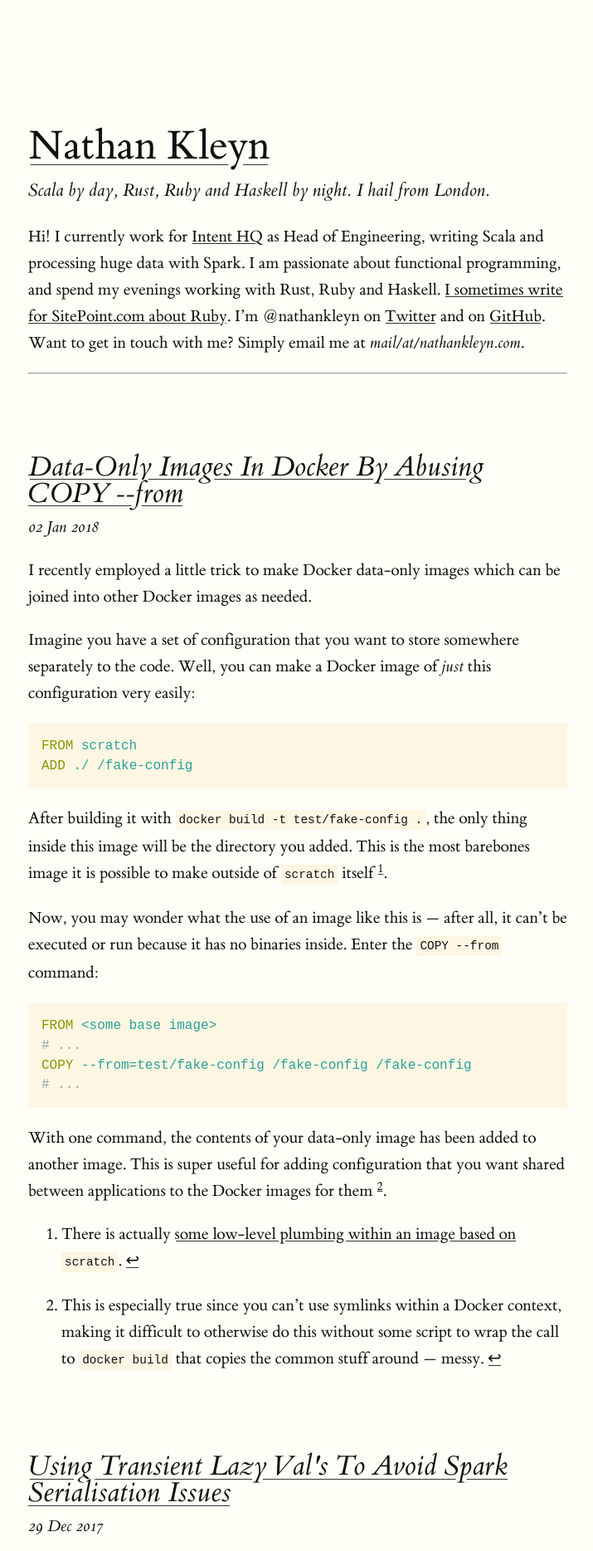
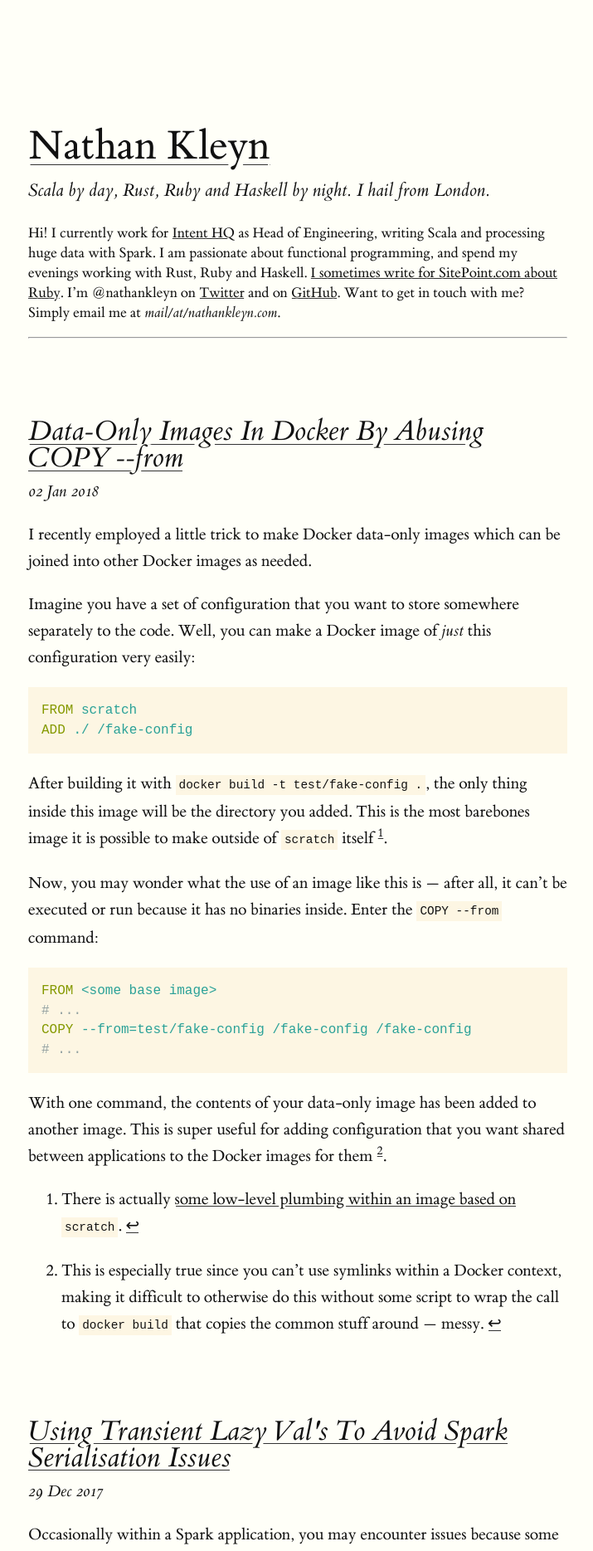
Before and after one commit to nathankleyn/nathankleyn.github.io, a Jekyll site: the page built from index.html, in a window 1280 px wide. Shown: the top 1869 px of the page at 83% size, without its empty margins (126-841 px from the left). Built offline with Jekyll 4.4.1, drawn with Linux system fonts in a browser that asks for light colours; the list of posts is cut into pages by our own code.

Commit message:
Make about header a bit smaller.

```diff
--- a/_includes/head.html
+++ b/_includes/head.html
@@ -16,7 +16,7 @@
 
   <!-- CSS -->
   <link rel="stylesheet" href="https://cdnjs.cloudflare.com/ajax/libs/normalize/7.0.0/normalize.min.css">
-  <link rel="stylesheet" href="/css/styles.css?v=4">
+  <link rel="stylesheet" href="/css/styles.css?v=5">
 
   <!-- Icons -->
   <!-- FIXME: Make an Apple icon here. -->
--- a/css/styles.scss
+++ b/css/styles.scss
@@ -106,6 +106,11 @@ body > footer {
   margin-top: 4rem;
 }
 
+#about {
+  font-size: 1.1rem;
+  line-height: 1.5rem;
+}
+
 /* Links: replicate underline that clears descenders */
 a:link,
 a:visited {
```
